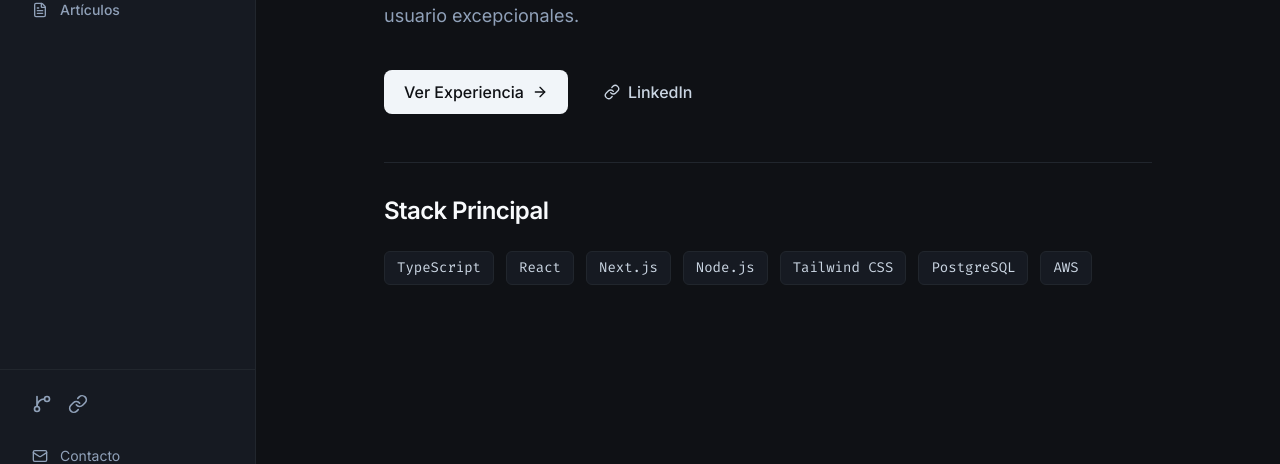
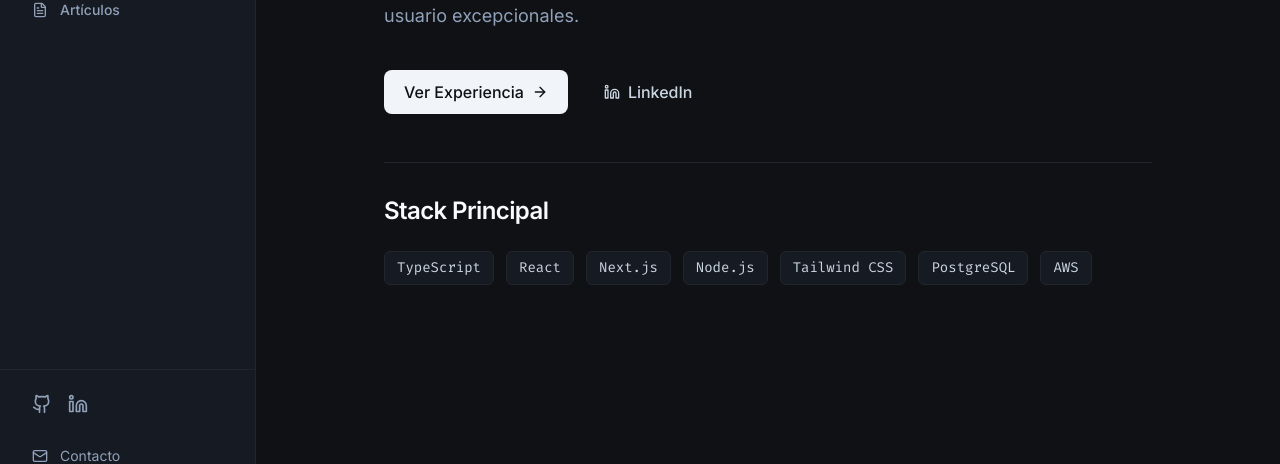
Before and after one commit to marinm80/technical-portfolio, a React (Vite) app in the folder frontend/: page / in a window 1280 px wide. Shown: the part 266-730 px from the top of the page. Built offline with nearby package versions, Linux system fonts and the light colour scheme.

Commit message:
feat: add custom SVG icons for GitHub and LinkedIn

```diff
--- a/frontend/src/components/Sidebar.tsx
+++ b/frontend/src/components/Sidebar.tsx
@@ -1,5 +1,7 @@
 import { NavLink } from "react-router-dom";
-import { User, Briefcase, Code, FileText, Mail, X, Globe, Link as LinkIcon, GitBranch } from "lucide-react";
+import { User, Briefcase, Code, FileText, Mail, X, Globe } from "lucide-react";
+import { GithubIcon } from "./icons/GithubIcon";
+import { LinkedinIcon } from "./icons/LinkedinIcon";
 import { clsx, type ClassValue } from "clsx";
 import { twMerge } from "tailwind-merge";
 import { useTranslation } from "react-i18next";
@@ -83,10 +85,10 @@ export default function Sidebar({ isOpen, onClose }: SidebarProps) {
         <div className="p-4 border-t border-obsidian-border flex flex-col gap-2">
           <div className="flex gap-4 px-4 py-2 mb-2">
             <a href="https://github.com/tu-usuario" target="_blank" rel="noreferrer" className="text-slate-400 hover:text-accent transition-colors" title="GitHub">
-              <GitBranch className="w-5 h-5" />
+              <GithubIcon className="w-5 h-5" />
             </a>
             <a href="https://linkedin.com/in/tu-perfil" target="_blank" rel="noreferrer" className="text-slate-400 hover:text-accent transition-colors" title="LinkedIn">
-              <LinkIcon className="w-5 h-5" />
+              <LinkedinIcon className="w-5 h-5" />
             </a>
           </div>
 
--- /dev/null
+++ b/frontend/src/components/icons/GithubIcon.tsx
@@ -0,0 +1,19 @@
+export function GithubIcon({ className }: { className?: string }) {
+  return (
+    <svg
+      xmlns="http://www.w3.org/2000/svg"
+      width="24"
+      height="24"
+      viewBox="0 0 24 24"
+      fill="none"
+      stroke="currentColor"
+      strokeWidth="2"
+      strokeLinecap="round"
+      strokeLinejoin="round"
+      className={className}
+    >
+      <path d="M15 22v-4a4.8 4.8 0 0 0-1-3.5c3 0 6-2 6-5.5.08-1.25-.27-2.48-1-3.5.28-1.15.28-2.35 0-3.5 0 0-1 0-3 1.5-2.64-.5-5.36-.5-8 0C6 2 5 2 5 2c-.3 1.15-.3 2.35 0 3.5A5.403 5.403 0 0 0 4 9c0 3.5 3 5.5 6 5.5-.39.49-.68 1.05-.85 1.65-.17.6-.22 1.23-.15 1.85v4" />
+      <path d="M9 18c-4.51 2-5-2-7-2" />
+    </svg>
+  );
+}
--- /dev/null
+++ b/frontend/src/components/icons/LinkedinIcon.tsx
@@ -0,0 +1,20 @@
+export function LinkedinIcon({ className }: { className?: string }) {
+  return (
+    <svg
+      xmlns="http://www.w3.org/2000/svg"
+      width="24"
+      height="24"
+      viewBox="0 0 24 24"
+      fill="none"
+      stroke="currentColor"
+      strokeWidth="2"
+      strokeLinecap="round"
+      strokeLinejoin="round"
+      className={className}
+    >
+      <path d="M16 8a6 6 0 0 1 6 6v7h-4v-7a2 2 0 0 0-2-2 2 2 0 0 0-2 2v7h-4v-7a6 6 0 0 1 6-6z" />
+      <rect width="4" height="12" x="2" y="9" />
+      <circle cx="4" cy="4" r="2" />
+    </svg>
+  );
+}
--- a/frontend/src/pages/Home.tsx
+++ b/frontend/src/pages/Home.tsx
@@ -1,5 +1,6 @@
 import { motion } from "framer-motion";
-import { ArrowRight, Link as LinkIcon } from "lucide-react";
+import { ArrowRight } from "lucide-react";
+import { LinkedinIcon } from "../components/icons/LinkedinIcon";
 import { Link } from "react-router-dom";
 import { useTranslation } from "react-i18next";
 
@@ -36,7 +37,7 @@ export default function Home() {
             rel="noopener noreferrer"
             className="inline-flex items-center gap-2 px-5 py-2.5 rounded-lg font-medium text-slate-300 hover:text-accent transition-colors"
           >
-            <LinkIcon className="w-4 h-4" />
+            <LinkedinIcon className="w-4 h-4" />
             {t('home.linkedin')}
           </a>
         </div>
--- a/frontend/src/pages/Projects.tsx
+++ b/frontend/src/pages/Projects.tsx
@@ -1,5 +1,6 @@
 import { motion } from "framer-motion";
-import { ExternalLink, GitFork } from "lucide-react";
+import { ExternalLink } from "lucide-react";
+import { GithubIcon } from "../components/icons/GithubIcon";
 
 const projects = [
   {
@@ -48,7 +49,7 @@ export default function Projects() {
               <h3 className="font-semibold text-lg text-slate-100">{project.title}</h3>
               <div className="flex gap-2">
                 <a href={project.github} className="text-slate-400 hover:text-white transition-colors" aria-label="Código fuente">
-                  <GitFork className="w-5 h-5" />
+                  <GithubIcon className="w-5 h-5" />
                 </a>
                 <a href={project.live} className="text-slate-400 hover:text-white transition-colors" aria-label="Demo en vivo">
                   <ExternalLink className="w-5 h-5" />
```
